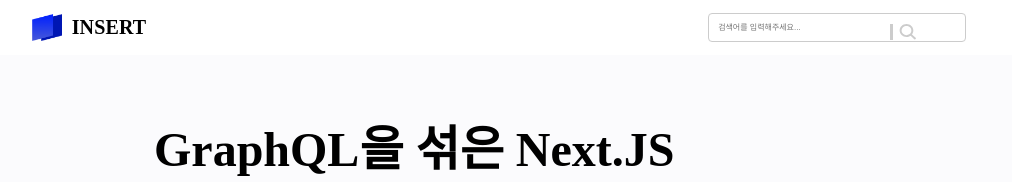
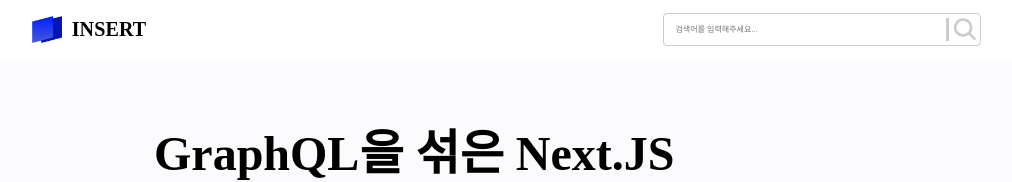
Before and after one commit to Team-INSERT/Something_Sexy_Frontend, a React (Create React App) app: page /content/1 in a window 1280 px wide. Shown: the top 182 px of the page, without its empty margins (166-1178 px from the left). Built offline with nearby package versions, Linux system fonts and the light colour scheme.

Commit message:
chore : absolute 속성 제거

```diff
--- a/src/components/Header/index.tsx
+++ b/src/components/Header/index.tsx
@@ -10,12 +10,14 @@ function Header() {
         <S.Title>INSERT</S.Title>
       </S.HeaderLayoutLeftBox>
       <S.HeaderLayoutRightBox>
+        <S.InputBox>
           <S.Input
             type="search"
             name="search"
             placeholder="검색어를 입력해주세요..."
           />
           <S.HeaderSearchImg src={search} />
+        </S.InputBox>
       </S.HeaderLayoutRightBox>
     </S.HeaderLayout>
   );
--- a/src/components/Header/style.ts
+++ b/src/components/Header/style.ts
@@ -6,6 +6,7 @@ import { font } from "styles/font";
 export const HeaderLayout = styled.div`
   padding: 1% 15% 1% 15%;
   display: flex;
+  align-items: center;
 `;
 
 export const HeaderLayoutLeftBox = styled.div`
@@ -26,10 +27,17 @@ export const Title = styled.div`
 
 export const HeaderLayoutRightBox = styled.div`
   display: flex;
-  margin-left: 62%;
+  align-items: center;
+  margin-left: 57%;
+`;
+
+export const InputBox = styled.div`
+  display: flex;
+  align-items: center;
 `;
 
 export const Input = styled.input`
+  display: flex;
   border-radius: 4px;
   width: 230%;
   padding: 8%;
@@ -39,10 +47,9 @@ export const Input = styled.input`
 `;
 
 export const HeaderSearchImg = styled.img`
-  position: absolute;
-  width: 2%;
-  top: 3%;
-  right: 15.5%;
+  display: flex;
+  align-items: center;
   border-left: 3px solid #ccc;
-  padding-left: 0.5%;
+  padding-left: 3%;
+  margin-left: -25%;
 `;
```
Lines whose indentation alone changed are shown as unchanged.
